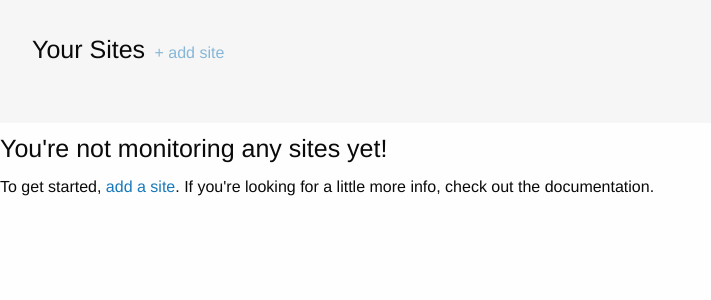
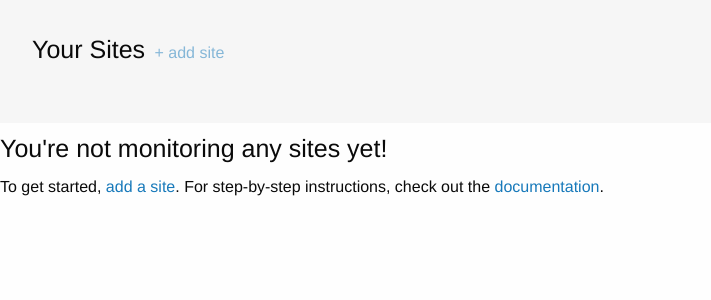
Before and after one commit to liddiard/monitor404, a Django app: template project/templates/log.html in a window 1280 px wide. Shown: the part 133-433 px from the top of the page, without its empty margins (0-711 px from the left). Run offline with Django 3.2, Linux system fonts and the light colour scheme; the template is opened without the code that fills it, so the values that code supplies are empty; parts of the project's set-up code (start-up, migrations or seed data) failed here and were passed over; some libraries are stand-ins or nearby versions.

Commit message:
added link to docs

```diff
--- a/project/templates/log.html
+++ b/project/templates/log.html
@@ -47,7 +47,7 @@
 
     <div class="panel">
         <h4>You're not monitoring any sites yet!</h4>
-        <p>To get started, <a href="{% url 'site_add' %}">add a site</a>. If you're looking for a little more info, check out the documentation.</p>
+        <p>To get started, <a href="{% url 'site_add' %}">add a site</a>. For step-by-step instructions, check out the <a href="{% url 'docs' %}">documentation</a>.</p>
     </div>
 
 {% endif %}
```
